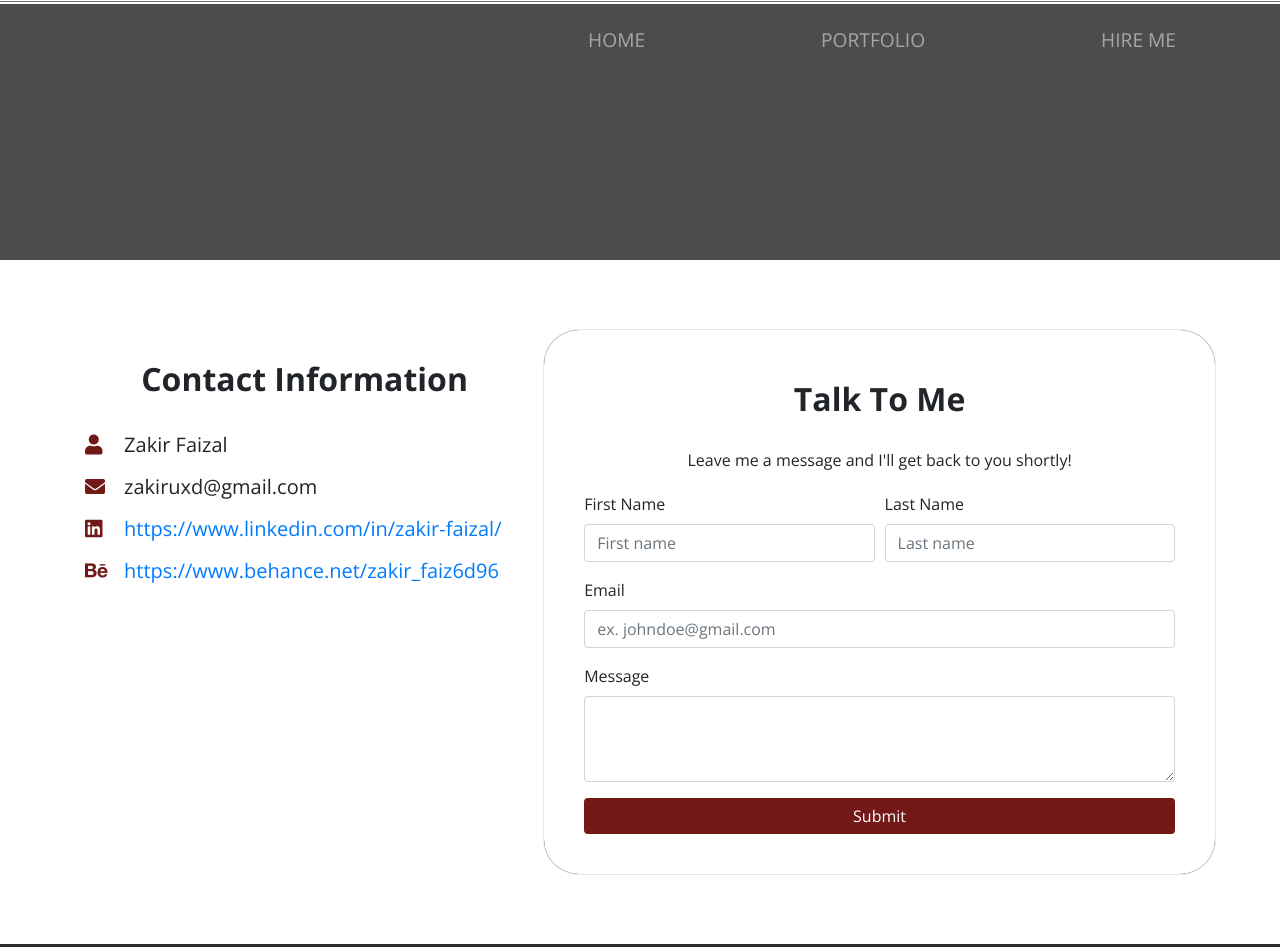
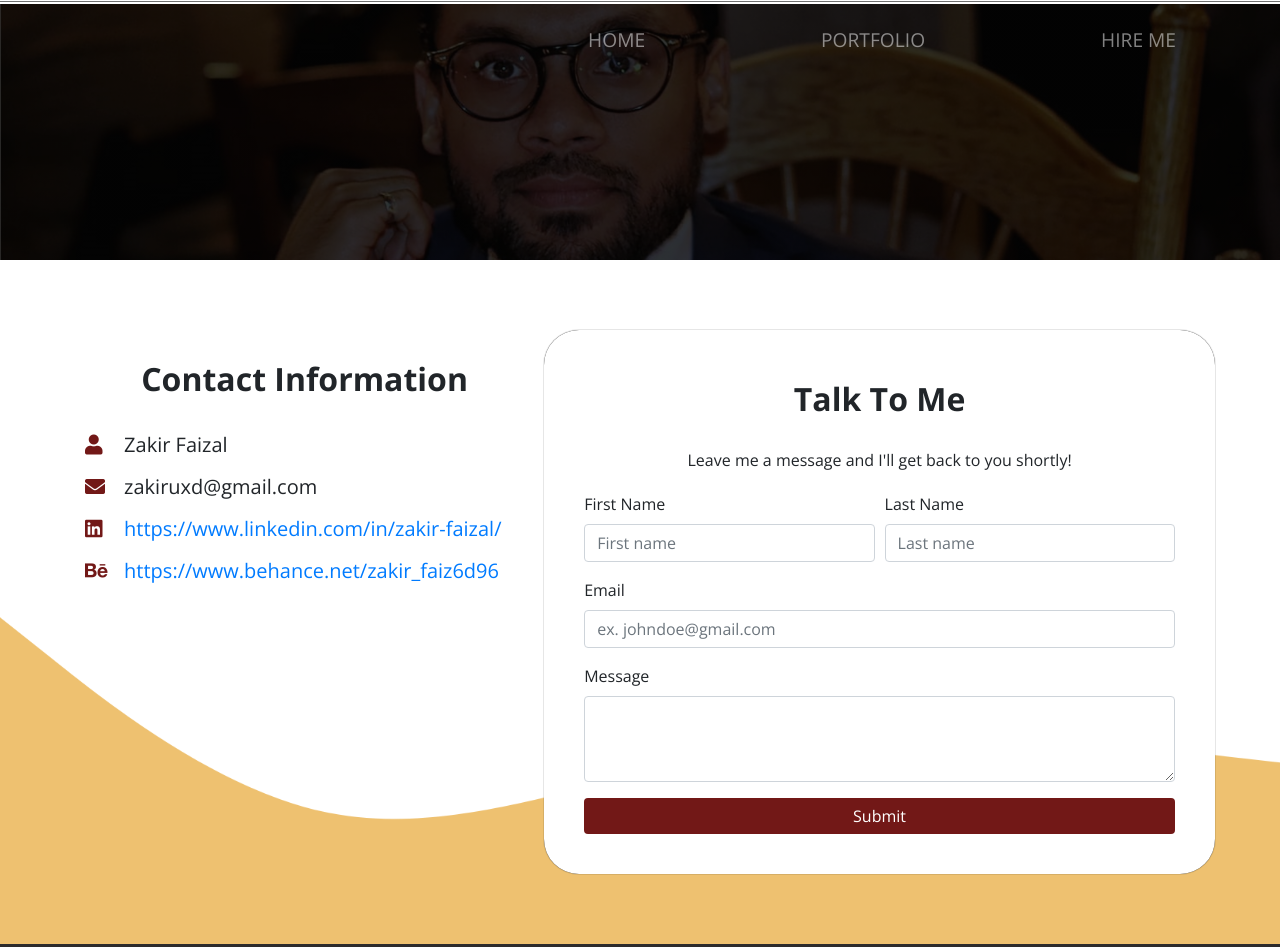
Before and after one commit to zakiruxd/zakiruxd-V2, a website: page public/contact.html in a window 1280 px wide. Shown: the top 947 px of the page. Drawn offline with nearby package versions, Linux system fonts and the light colour scheme; the site is published under a folder, as on GitHub Pages, so addresses that start at the root find nothing; files whose address does not match are found by name.

Commit message:
This is the second  release candidate of my website November 23, 2019 5:32pm

```diff
--- a/scss/main.scss
+++ b/scss/main.scss
@@ -9,7 +9,7 @@ body {
 
 .homepage-upperbody {
   background: linear-gradient(rgba(0, 0, 0, 0.7), rgba(0, 0, 0, 0.7)),
-    url("/public/img/HomePageCaroselImg.jpg");
+    url("img/HomePageCaroselImg.jpg");
   background-size: cover;
   background-position: center;
   background-repeat: no-repeat;
@@ -104,7 +104,6 @@ hr {
 
 //My story section
 .home-page-middle-content {
-  //background-image: url("/public/img/HomePageBackground.png");
   background-size: auto;
   background-position: center;
   background-repeat: no-repeat;
@@ -164,7 +163,7 @@ hr {
 // //////////////////PORTFOLIO PAGE ////////////////////////////////////
 .hero {
   background: linear-gradient(rgba(0, 0, 0, 0.7), rgba(0, 0, 0, 0.7)),
-    url("/public/img/HomePageCaroselImg.jpg");
+    url("img/HomePageCaroselImg.jpg");
   background-size: cover;
   background-position: center;
   background-repeat: no-repeat;
@@ -283,7 +282,7 @@ hr {
 ////////////THIS IS WHERE CSS FOR CONTACT PAGE BEGINS//////////
 
 .contact-main {
-  background: url("/public/img/contact-form-background@2x.png");
+  background: url("img/contact-form-background@2x.png");
   background-repeat: no-repeat;
   background-size: 100% 100%;
   height: 100%;
```
Also changed, not shown: public/css/main.css.
